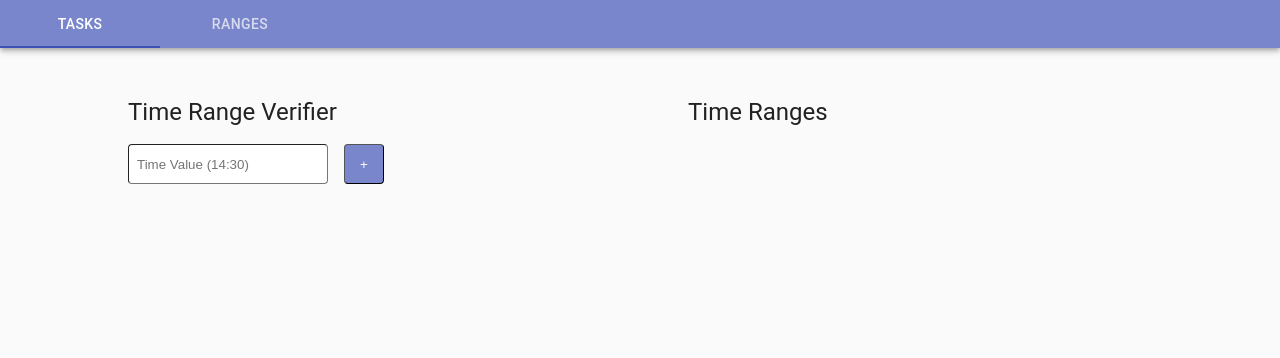
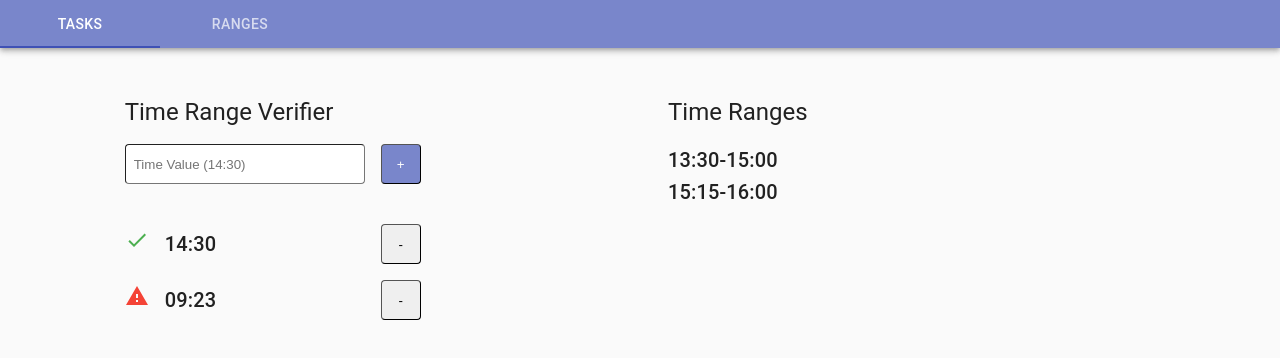
Before and after one commit to Justez/ranger, a React (Create React App) app: page / in a window 1280 px wide. Shown: the top 358 px of the page. Built offline with nearby package versions, Linux system fonts and the light colour scheme.

Commit message:
Add form and list handlings

```diff
--- a/src/App.tsx
+++ b/src/App.tsx
@@ -1,13 +1,15 @@
 import React from 'react';
 import CssBaseline from '@material-ui/core/CssBaseline';
+import { Provider } from 'react-redux';
 
 import Main from './pages/main';
+import store from './store';
 
 const App = () => (
-  <>
-  <CssBaseline />
-  <Main />
-  </>
+  <Provider store={store}>
+    <CssBaseline />
+    <Main />
+  </Provider>
 );
 
 export default App;
--- a/src/business-components/ranges-template/ranges-template.tsx
+++ b/src/business-components/ranges-template/ranges-template.tsx
@@ -1,17 +1,31 @@
 import React from 'react';
+import { connect } from 'react-redux';
 import { Grid, Typography } from '@material-ui/core';
+
+import { State } from '../../store';
 import TimeInputForm from '../../components/time-input-form';
+import TimeRemoveForm from '../../components/time-remove-form';
 
-export default () => (
+type StateProps = State
+
+const RangesTemplate = ({ ranges }: StateProps) => (
     <Grid container justify='center'>
         <Grid item xs={5}>
             <Typography paragraph variant="h5">Time Ranges</Typography>
             <TimeInputForm
                 name="range"
                 label="Time Range (14:30 - 19:34)"
-                pattern={/(?:[01]\d:[0-5][0-9]|2[0-3]:[0-5][0-9])-(?:[01]\d:[0-5][0-9]|2[0-3]:[0-5][0-9])/i}
+                pattern={/^(?:[01]\d:[0-5][0-9]|2[0-3]:[0-5][0-9])-(?:[01]\d:[0-5][0-9]|2[0-3]:[0-5][0-9])$/i}
                 patternMessage="Please provide correct time range, like 09:30-14:30"
             />
+            {ranges.map(range => <TimeRemoveForm key={range} name="range" option={range} />)}
         </Grid>
     </Grid>
 );
+
+const mapStateToProps = (state: State): StateProps => ({
+    times: state.times,
+    ranges: state.ranges,
+});
+
+export default connect(mapStateToProps)(RangesTemplate);
--- a/src/business-components/tasks-template/tasks-template.tsx
+++ b/src/business-components/tasks-template/tasks-template.tsx
@@ -1,9 +1,15 @@
 import React from 'react';
+import { connect } from 'react-redux';
 import { Grid, Typography } from '@material-ui/core';
+
+import { State } from '../../store';
 import TimeInputForm from '../../components/time-input-form';
+import TimeRemoveForm from '../../components/time-remove-form';
 
-export default () => (
-    <Grid container justify='center' spacing={10}>
+type StateProps = State
+
+const TasksTemplate = ({ times, ranges }: StateProps) => (
+    <Grid container justify='center' spacing={5}>
         <Grid item xs={5}>
             <Typography paragraph variant="h5">Time Range Verifier</Typography>
             <TimeInputForm
@@ -12,9 +18,18 @@ export default () => (
                 pattern={/^[01]\d:[0-5][0-9]|2[0-3]:[0-5][0-9]$/i}
                 patternMessage="Please provide correct time format HH:MM, like 14:30"
             />
+            {times.map(time => <TimeRemoveForm key={time} name="time" option={time} />)}
         </Grid>
         <Grid item xs={5}>
             <Typography paragraph variant="h5">Time Ranges</Typography>
+            {ranges.map(range => <Typography key={range} variant="h6">{range}</Typography>)}
         </Grid>
     </Grid>
-);
+)
+
+const mapStateToProps = (state: State): StateProps => ({
+    times: state.times,
+    ranges: state.ranges,
+});
+
+export default connect(mapStateToProps)(TasksTemplate);
--- a/src/components/time-input-form/time-input-form.tsx
+++ b/src/components/time-input-form/time-input-form.tsx
@@ -1,12 +1,19 @@
 import React from 'react';
+import { connect } from 'react-redux';
+import { bindActionCreators, Dispatch } from 'redux';
 import { useForm } from "react-hook-form";
 import { makeStyles, Theme } from '@material-ui/core/styles';
+
 import { SubmitData } from './'
+import { actions } from '../../store/time-module';
 
 const useStyles = makeStyles((theme: Theme) => ({
+    form: {
+        marginBottom: theme.spacing(5),
+    },
     input: {
         height: 40,
-        width: 200,
+        width: theme.spacing(30),
         padding: theme.spacing(1),
         marginRight: theme.spacing(2),
         borderRadius: theme.shape.borderRadius,
@@ -32,14 +39,22 @@ type Props = {
     patternMessage: string;
 }
 
-export default function TimeInputForm({ label, name, pattern, patternMessage }: Props) {
+interface DispatchProps {
+    actions: {
+        time: typeof actions;
+    };
+}
+
+const TimeInputForm = ({ label, name, pattern, patternMessage, actions }: Props & DispatchProps) => {
     const classes = useStyles();
     const { register, handleSubmit, errors } = useForm();
 
-    const onSubmit = (data: SubmitData) => console.log(data);
+    const onSubmit = (data: SubmitData) => {
+        actions.time['add' + name.charAt(0).toUpperCase() + name.slice(1)](data[name])
+    }
 
     return (
-        <form onSubmit={handleSubmit(onSubmit)}>
+        <form className={classes.form} onSubmit={handleSubmit(onSubmit)}>
             <input
                 className={classes.input}
                 name={name}
@@ -52,3 +67,11 @@ export default function TimeInputForm({ label, name, pattern, patternMessage }:
         </form>
     );
 }
+
+const mapDispatchToProps = (dispatch: Dispatch): DispatchProps => ({
+    actions: {
+        time: bindActionCreators(actions, dispatch),
+    },
+});
+
+export default connect(undefined, mapDispatchToProps)(TimeInputForm);
--- /dev/null
+++ b/src/components/time-remove-form/index.ts
@@ -0,0 +1 @@
+export { default } from './time-remove-form';
--- /dev/null
+++ b/src/components/time-remove-form/time-remove-form.tsx
@@ -0,0 +1,94 @@
+import React from 'react';
+import { connect } from 'react-redux';
+import { bindActionCreators, Dispatch } from 'redux';
+import { makeStyles, Theme } from '@material-ui/core/styles';
+
+import { State } from '../../store';
+import { Ranges } from '../../store/time-module/types';
+import { actions } from '../../store/time-module';
+import { Typography, Grid } from '@material-ui/core';
+import WarningIcon from '@material-ui/icons/Warning';
+import OKIcon from '@material-ui/icons/Done';
+
+
+const useStyles = makeStyles((theme: Theme) => ({
+    root: {
+        height: 40,
+        marginBottom: theme.spacing(2),
+    },
+    submit: {
+        borderRadius: theme.shape.borderRadius,
+        borderWidth: 0.5,
+        height: 40,
+        width: 40,
+    },
+    label: {
+        display: 'flex',
+        marginRight: theme.spacing(2),
+        width: theme.spacing(30)
+    },
+    iconOK: {
+        marginRight: theme.spacing(2),
+        color: theme.palette.success.main
+    },
+    iconWarning: {
+        marginRight: theme.spacing(2),
+        color: theme.palette.error.main
+    }
+}));
+
+interface DispatchProps {
+    actions: {
+        time: typeof actions;
+    };
+}
+
+type Props = {
+    name: string;
+    option: string;
+}
+
+interface StateProps {
+    ranges: Ranges;
+}
+
+type OwnProps = Props & StateProps & DispatchProps
+
+const TimeInputForm = ({ name, option, actions, ranges }: OwnProps) => {
+    const classes = useStyles();
+    const isvalid = name === 'time' ? ranges.some((range) => {
+        const [from, to] = range.split('-');
+        if (from < to) return from <= option && option <= to
+        if (from > to) return from <= option || option <= to
+        return from === option
+    }) : false;
+
+    const handleSubmit = () => actions.time['remove' + name.charAt(0).toUpperCase() + name.slice(1)](option)
+
+    return (
+        <form onSubmit={handleSubmit}>
+            <Grid container alignItems='center' className={classes.root}>
+                <Grid item className={classes.label}>
+                    {name === 'time' && isvalid && <OKIcon className={classes.iconOK} />}
+                    {name === 'time' && !isvalid && <WarningIcon className={classes.iconWarning} />}
+                    <Typography variant="h6">{option}</Typography>
+                </Grid>
+                <Grid item>
+                    <input className={classes.submit} type="submit" value="-" />
+                </Grid>
+            </Grid>
+        </form>
+    );
+}
+
+const mapStateToProps = ({ ranges }: State): StateProps => ({
+    ranges,
+});
+
+const mapDispatchToProps = (dispatch: Dispatch): DispatchProps => ({
+    actions: {
+        time: bindActionCreators(actions, dispatch),
+    },
+});
+
+export default connect(mapStateToProps, mapDispatchToProps)(TimeInputForm);
--- /dev/null
+++ b/src/store/index.ts
@@ -0,0 +1,19 @@
+import { createStore } from 'redux';
+import { composeWithDevTools } from 'redux-devtools-extension/developmentOnly';
+
+import timeReducer from './time-module/reducer'
+
+const configureStore = () => {
+  const instance = createStore(
+    timeReducer,
+    composeWithDevTools(),
+  );
+
+  return instance;
+};
+
+export type State = ReturnType<typeof store.getState>;
+
+const store = configureStore();
+
+export default store;
--- /dev/null
+++ b/src/store/time-module/index.ts
@@ -0,0 +1,8 @@
+import { createActions } from 'redux-actions';
+
+export const actions = createActions(
+  'ADD_TIME',
+  'ADD_RANGE',
+  'REMOVE_TIME',
+  'REMOVE_RANGE',
+);
--- /dev/null
+++ b/src/store/time-module/reducer.ts
@@ -0,0 +1,34 @@
+import { handleActions } from 'redux-actions';
+
+import { actions } from '.';
+import type { DefaultState } from './types'
+
+export const defaultState: DefaultState = {
+    times: ['14:30', '09:23'],
+    ranges: ['13:30-15:00', '15:15-16:00'],
+};
+
+type Payload = any;
+
+export const initializedState = {};
+
+const reducer = handleActions<DefaultState, Payload>({
+    [actions.addTime.toString()]: (state, { payload }) =>
+        ({ ...state, times: [...state.times, payload] }),
+    [actions.addRange.toString()]: (state, { payload }) =>
+        ({ ...state, ranges: [...state.ranges, payload] }),
+    [actions.removeTime.toString()]: (state, { payload }) =>
+        ({
+            ...state,
+            times: state.times.filter(time => time !== payload)
+        }),
+    [actions.removeRange.toString()]: (state, { payload }) =>
+        ({
+            ...state,
+            ranges: state.ranges.filter(range => range !== payload)
+        }),
+},
+    defaultState,
+);
+
+export default reducer;
--- /dev/null
+++ b/src/store/time-module/types.ts
@@ -0,0 +1,6 @@
+export type Ranges = Array<string>
+
+export type DefaultState = {
+    ranges: Ranges,
+    times: Array<string>,
+}
```
Also changed, not shown: package.json (+8 -4 lines), 1 other file (tests, documents, lock files or other folders).
